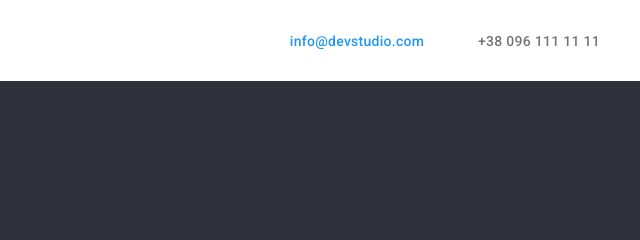
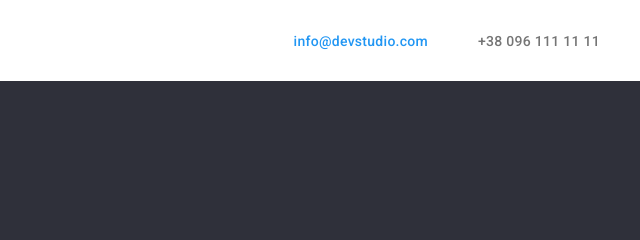
Before and after one commit to yaroslav1009/Dana, a plain HTML site: page index.html in a window 1280 px wide. Shown: the top 240 px of the page, 640-1280 px from the left. Drawn offline with Linux system fonts and the light colour scheme.

Commit message:
6 commit

```diff
--- a/css/header.css
+++ b/css/header.css
@@ -38,11 +38,13 @@ nav {
 .webstudio-list li:active a{
     color: #196cb1;
 }
-
-.webstudio-mail a:first-child{
+.webstudio-mail {
+    display: flex;
+}
+.webstudio-mail li:first-child a{
     margin-right: 50px;
     color:#2196F3;
 }
-.webstudio-mail a:last-child{
+.webstudio-mail li:last-child a{
     color: #757575;
 }
--- a/css/header_portfolio.css
+++ b/css/header_portfolio.css
@@ -39,11 +39,13 @@ nav {
 .webstudio-list li:active a{
     color: #196cb1;
 }
-
-.webstudio-mail a:first-child{
+.webstudio-mail{
+    display: flex;
+}
+.webstudio-mail li:first-child a{
     margin-right: 50px;
     color:#2196F3;
 }
-.webstudio-mail a:last-child{
+.webstudio-mail li:last-child a{
     color: #757575;
 }
--- a/css/reset.css
+++ b/css/reset.css
@@ -17,12 +17,7 @@ footer,header,aside{display: block;}
 html,body{
     height: 100%;
     width: 100%;
-    font-size: 100%;
-    line-height: 1;
     font-size: 14px;
-    -ms-text-size-adjust: 100%;
-    -moz-text-size-adjust: 100%;
-    -webkit-text-size-adjust: 100%;
 }
 
 input,button,textarea{font-family: inherit;}
--- a/index.html
+++ b/index.html
@@ -27,10 +27,10 @@
                         <li><a href="">Контакти</a></li>
                     </ul>
                 </nav>
-                <div class="webstudio-mail">
-                    <a href="">info@devstudio.com</a>
-                    <a href="">+38 096 111 11 11</a>
-                </div>
+                <ul class="webstudio-mail">
+                    <li><a href="">info@devstudio.com</a></li>
+                    <li><a href="">+38 096 111 11 11</a></li>
+                </ul>
             </div>
         </div>
     </header>
```
Also changed, not shown: page/portfolio.html (+4 -4 lines).
